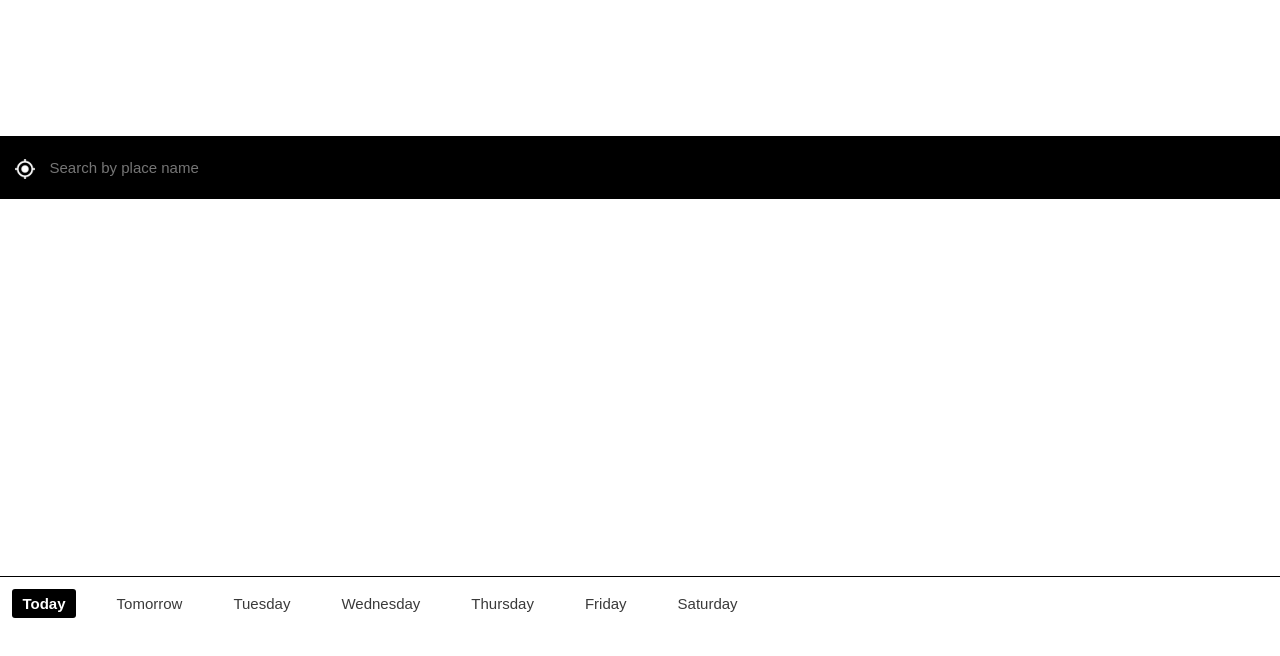
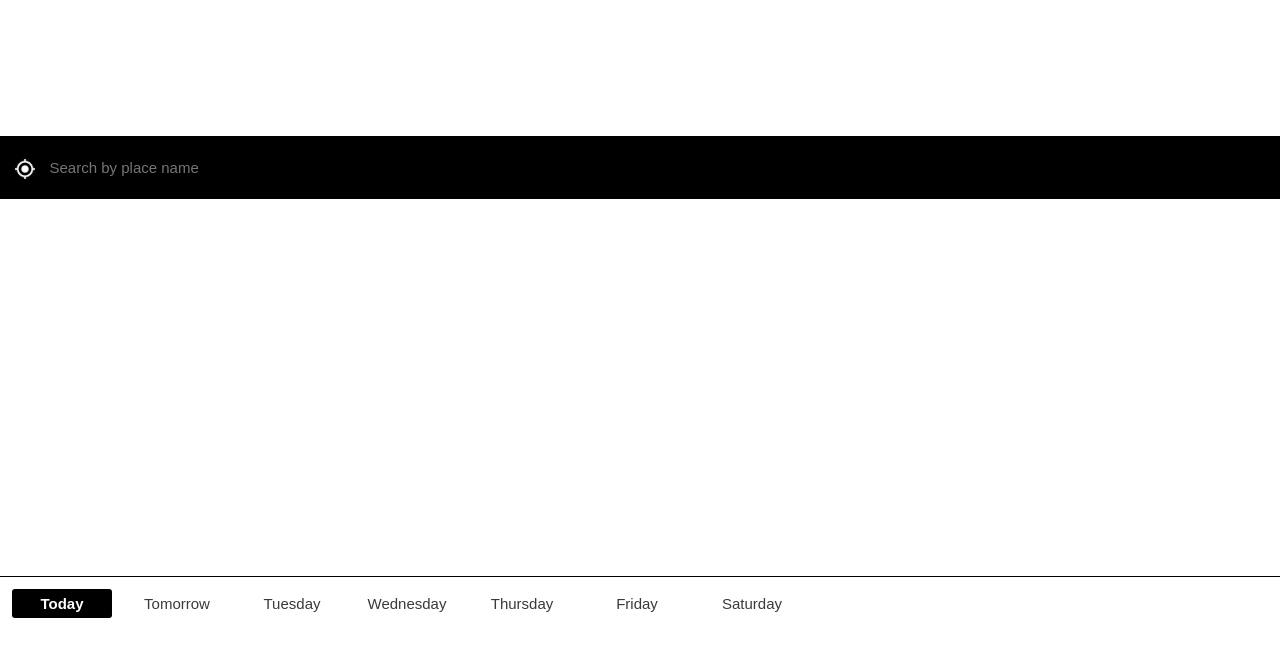
Before and after one commit to seanmtracey/CineList-App, a plain HTML site: page index.html in a window 1280 px wide. Shown: the part 224-880 px from the top of the page. Drawn offline with Linux system fonts and the light colour scheme.

Commit message:
😠🍎😠

```diff
--- a/styles.css
+++ b/styles.css
@@ -239,15 +239,18 @@ form#search input[type="submit"]{
 	background: white;
 	z-index: 1000;
 	transition: transform 0.2s ease-out;
+	-webkit-overflow-scrolling: touch;
 }
 
 .dayoffset a{
 	display: block;
 	color: #3a3a3a;
-	margin-right: 2em;
+	margin-right: 1em;
 	text-decoration: none;
 	font-weight: 200;
 	padding: 0.4em 0.7em;
+	min-width: 100px;
+	text-align: center;
 }
 
 .dayoffset a.activeDay{
```
